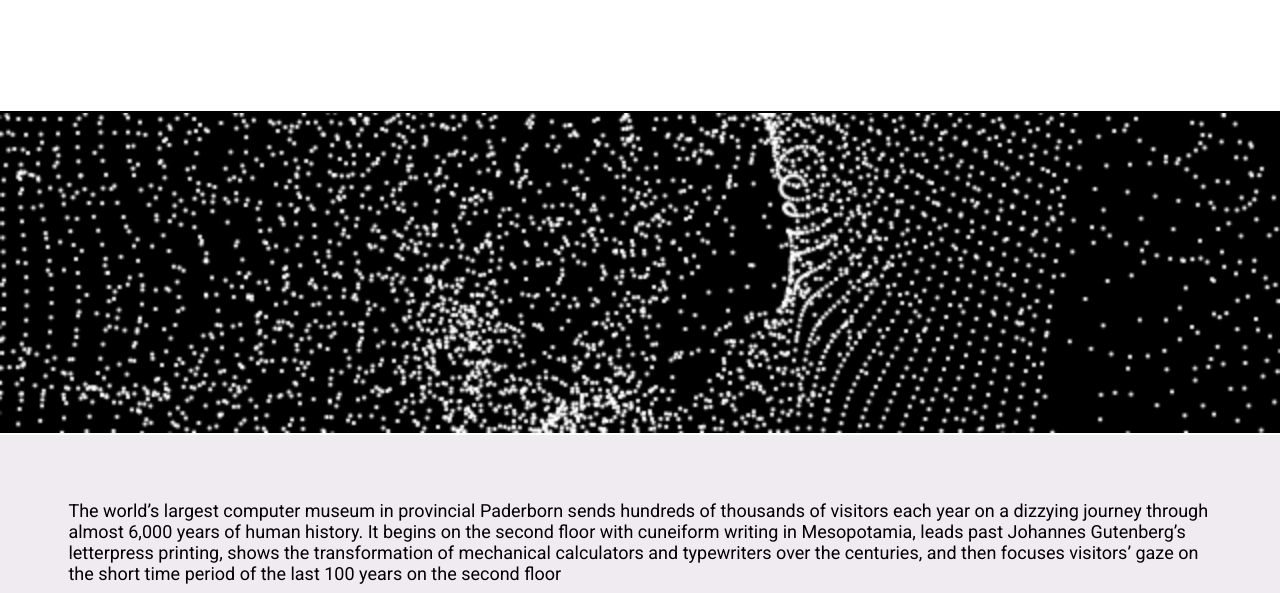
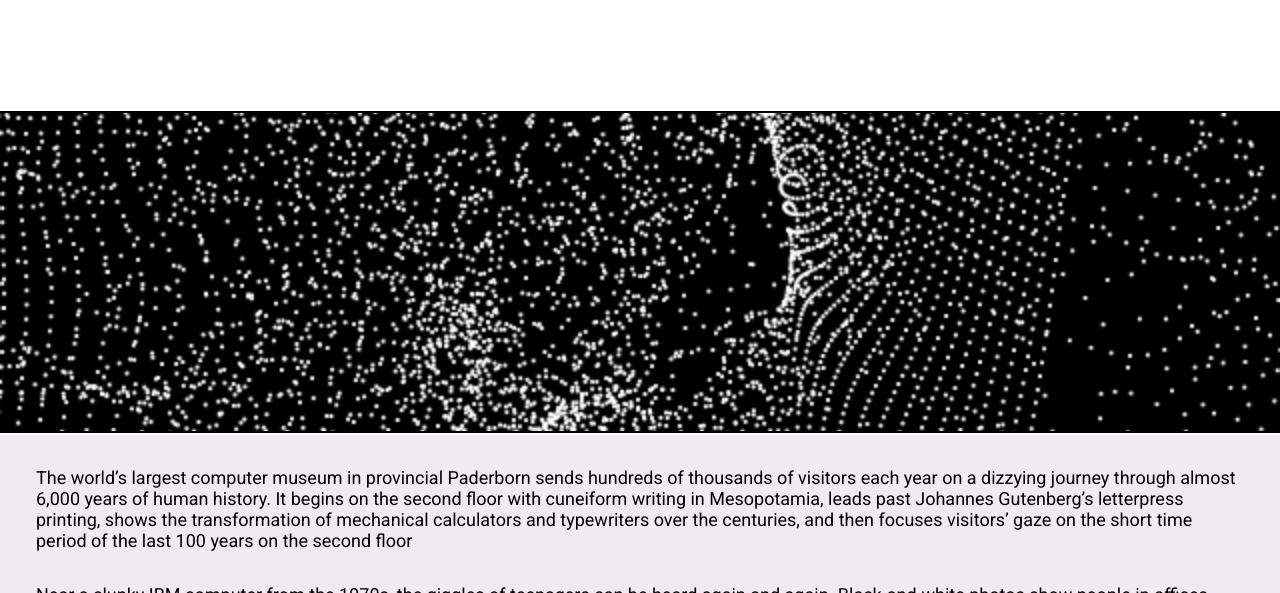
Before and after one commit to Umagdiaz/creative_code_blog, a plain HTML site: page index.html in a window 1280 px wide. Shown: the part 207-800 px from the top of the page. Drawn offline with Linux system fonts and the light colour scheme; a web font is replaced by a local one.

Commit message:
index continue

```diff
--- a/styles/stylesheet.css
+++ b/styles/stylesheet.css
@@ -11,7 +11,7 @@
 
   :root {
     --font_headings-family: 'IBM Plex Mono', monospace;
-    --font_headings-size: 3.6rem;
+    --font_headings-size: 2.4rem;
     --font_p-family: 'Roboto', sans-serif;
     --font_p-size: 1.8rem;
   }
@@ -28,6 +28,7 @@
   justify-content: center;
   overflow: hidden;
   object-fit: cover;
+  border-bottom: 2px solid black;
 }
 
 .header__r {
@@ -58,5 +59,5 @@ padding: 1.8em 3.6rem;
 }
 
 .content__text {
-  margin: 1.8em;
+  padding-bottom: 1.8em;
 }
```
